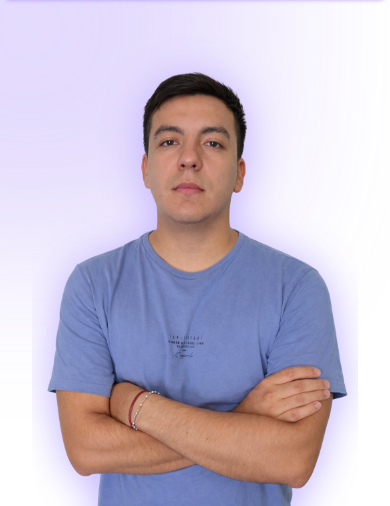
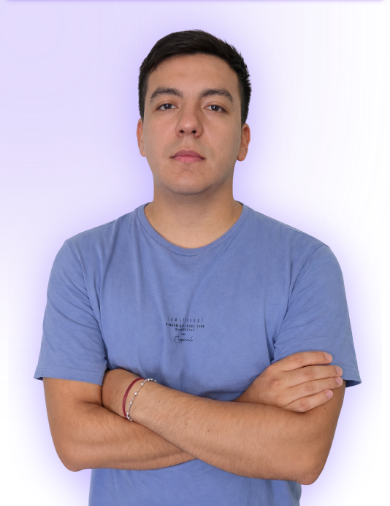
Before and after one commit to LedesmaFrancoAgustin/Portafolio, a website: page index.html in a window 390 px wide. Shown: the part 76-582 px from the top of the page. Drawn offline with nearby package versions, Linux system fonts and the light colour scheme; a web font is replaced by a local one.

Commit message:
Modificacion Responsive.v1.5

```diff
--- a/index.html
+++ b/index.html
@@ -89,10 +89,10 @@
 
     </div>
 
-    <section class="container px-4 py-4 sectionPresetation  " id="home">
+    <section class="container px-0 px-md-4py-4 sectionPresetation  " id="home">
 
         <div class="d-sm-flex  ">
-            <div class="col-lg-6 px-2 d-flex justify-content-center align-items-center">
+            <div class="col-12 col-lg-6 px-2 d-flex justify-content-center align-items-center">
                 <div class="profile-img-container">
                     <img src="./assets/Img/FotoPerfil/fotoPerfil-3.png" class="profile-img">
                 </div>
```
